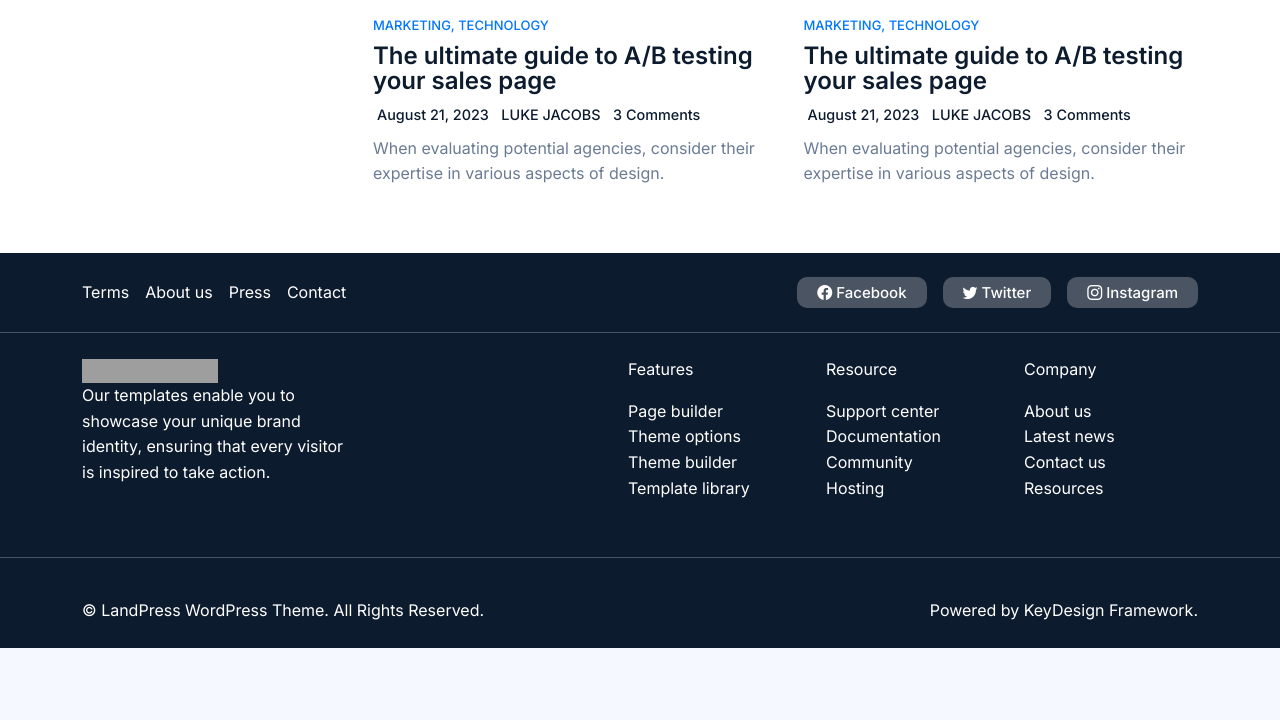
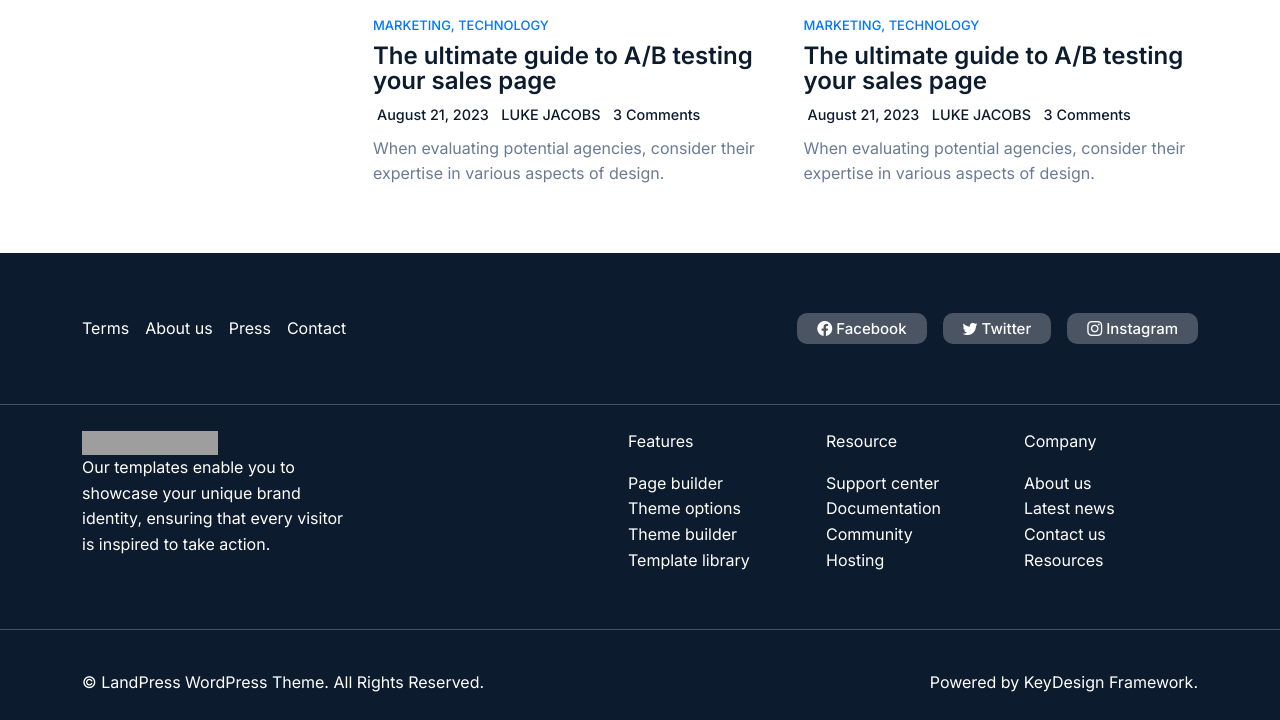
Before and after one commit to KC-Praveen-Kumar/LandPress, a website: page assets/pages/news.html in a window 1280 px wide. Shown: the part 1839-2559 px from the top of the page. Before the commit the page ends 2487 px from the top, so only its background shows below. Drawn offline with nearby package versions, Linux system fonts and the light colour scheme; grey boxes are pictures that could not be loaded.

Commit message:
correcting footer

```diff
--- a/assets/pages/news.html
+++ b/assets/pages/news.html
@@ -264,7 +264,7 @@
 
         <div class="footer section kc-bg-dark lh-2xl">
             <div class="">
-                <div class="content-1 d-flex justify-content-between text-white align-items-center py-4  container">
+                <div class="content-1 d-flex justify-content-between text-white align-items-center  container kc-py-12">
                     <div class="left d-flex gap-3">
                         <a href="">Terms</a>
                         <a href="">About us</a>
```
Also changed, not shown: assets/pages/features.html (+1 -1 lines).
